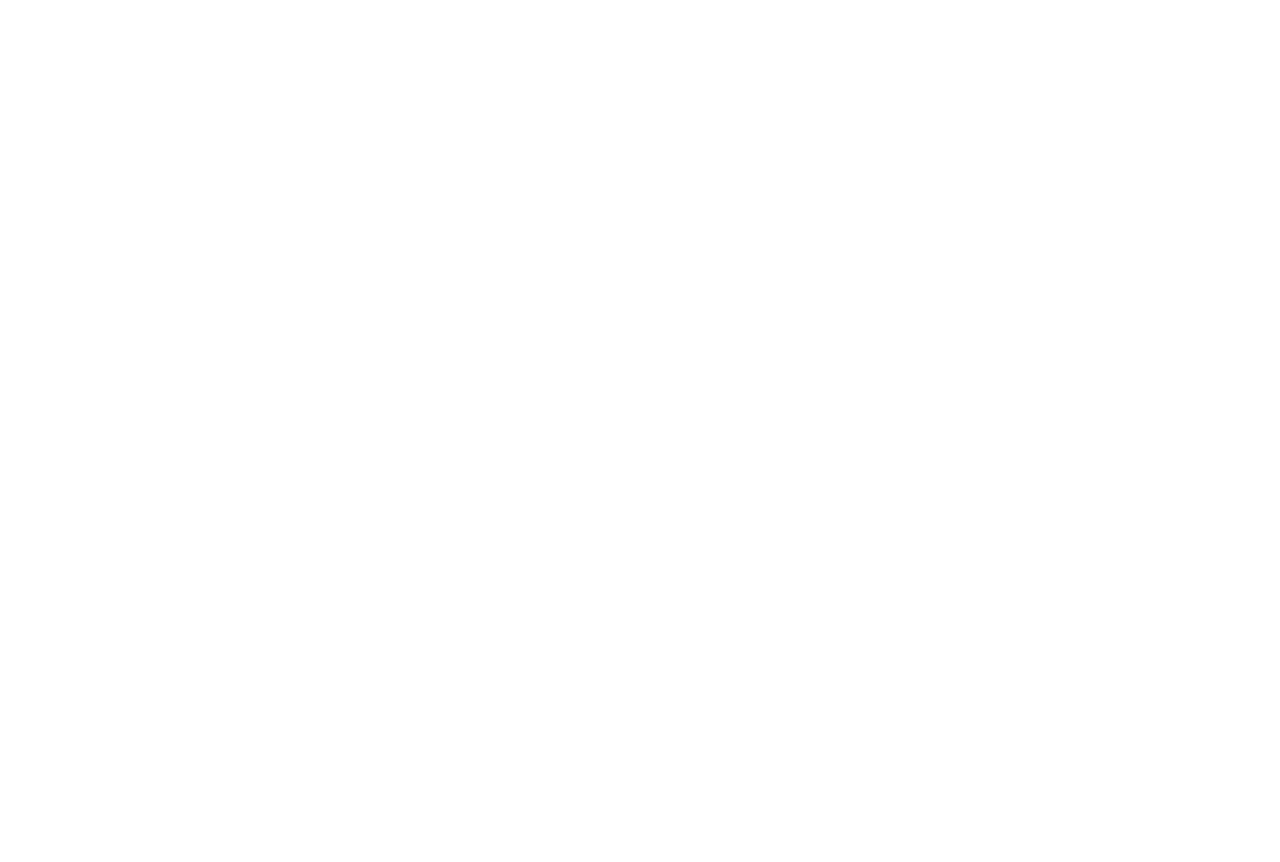
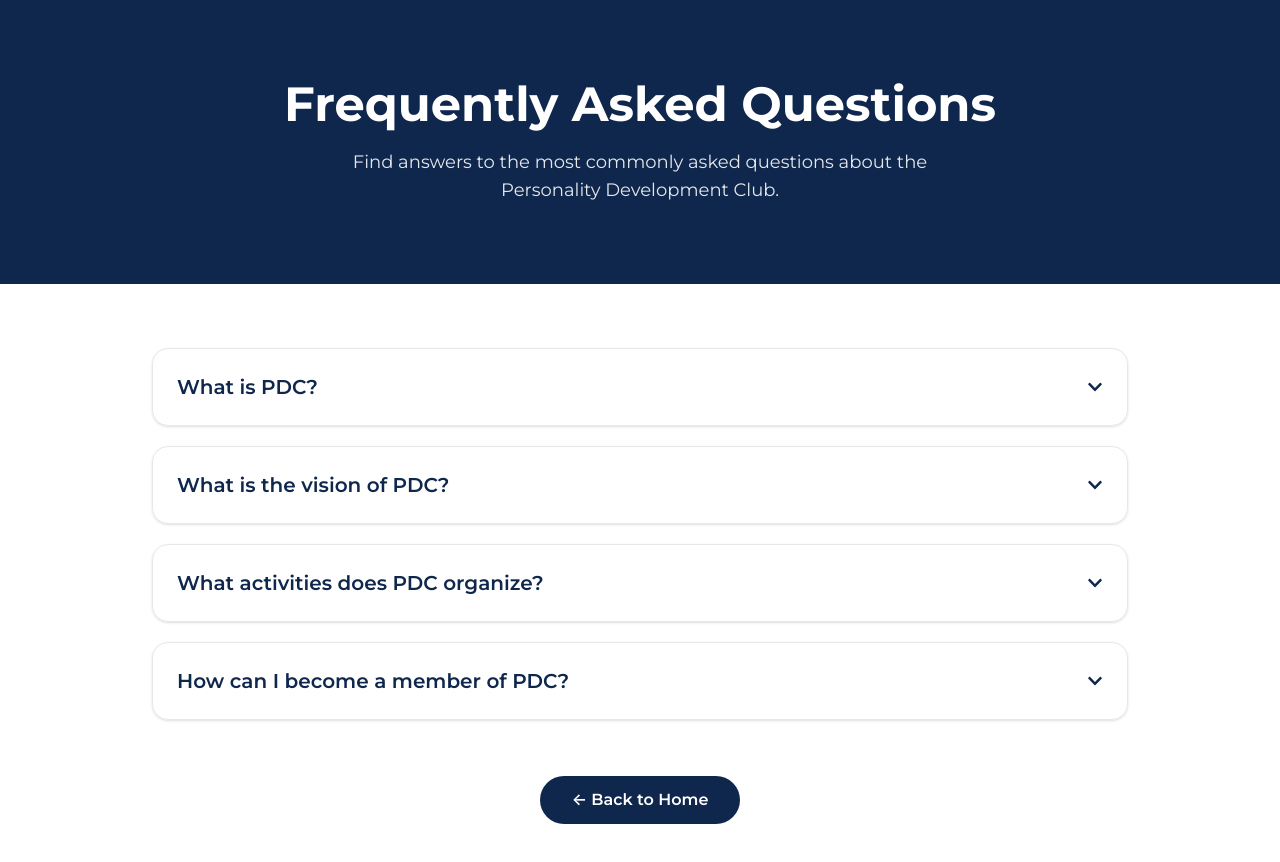
Before and after one commit to karan1828-ux/PDC-WEBSITE, a React (Vite) app in the folder Frontend/: page /faq in a window 1280 px wide. Before the commit this address had no page. Shown: the top 862 px of the page. Before the commit the page ends 800 px from the top, so only its background shows below. Built offline with nearby package versions, Linux system fonts and the light colour scheme.

Commit message:
Add FAQ page and update footer navigation

```diff
--- a/Frontend/package.json
+++ b/Frontend/package.json
@@ -14,6 +14,7 @@
     "framer-motion": "^12.40.0",
     "react": "^19.2.6",
     "react-dom": "^19.2.6",
+    "react-icons": "^5.7.0",
     "react-router-dom": "^7.18.1",
     "tailwindcss": "^4.3.2"
   },
--- a/Frontend/src/App.jsx
+++ b/Frontend/src/App.jsx
@@ -3,6 +3,7 @@ import Teams from "./pages/Teams";
 import Home from './pages/Home'
 import Leaderboard from './pages/Leaderboard'
 import Achievements from './pages/Achievements'
+import FAQ from "./pages/FAQ";
 
 function App() {
   return (
@@ -13,6 +14,7 @@ function App() {
           <Route path="/personality" element={<Leaderboard />} />
           <Route path="/teams" element={<Teams />} />
           <Route path="/achievements" element={<Achievements />} />
+            <Route path="/faq" element={<FAQ />} />
         </Routes>
       </div>
     </Router>
--- a/Frontend/src/components/Footer/Footer.jsx
+++ b/Frontend/src/components/Footer/Footer.jsx
@@ -1,75 +1,114 @@
+import { Link } from "react-router-dom";
+
 function Footer() {
+  const year = new Date().getFullYear();
+
   return (
     <footer className="relative bg-[#f8f9fa] border-t border-[#dee2e6] py-10 sm:py-14 px-5 sm:px-8 mt-auto">
       <div className="max-w-[1200px] mx-auto">
         <div className="grid grid-cols-1 md:grid-cols-2 lg:grid-cols-[1.4fr_0.8fr_1fr_1fr] gap-7 sm:gap-10">
+
           <div className="flex flex-col">
-            <h3 className="text-[0.85rem] font-bold tracking-wider text-[#0f274d] mb-4">ABOUT US</h3>
-            <p className="text-[0.82rem] text-[#495057] leading-relaxed mb-4">
+            <h3 className="text-[0.85rem] font-bold tracking-wider text-[#0f274d] mb-4">
+              ABOUT US
+            </h3>
+
+            <p className="text-[0.82rem] text-[#495057] leading-relaxed">
               Empowering personal and professional growth through holistic development and mentorship.
             </p>
-            <a href="#join" className="text-[0.82rem] font-semibold text-[#0f274d] underline underline-offset-4 hover:text-[#f0a04b] transition-colors">
-              JOIN US
-            </a>
           </div>
 
           <div className="flex flex-col">
-            <h3 className="text-[0.85rem] font-bold tracking-wider text-[#0f274d] mb-4">QUICK LINKS</h3>
+            <h3 className="text-[0.85rem] font-bold tracking-wider text-[#0f274d] mb-4">
+              QUICK LINKS
+            </h3>
+
             <ul className="flex flex-col gap-2">
-              <li><a href="#faq" className="text-[0.82rem] text-[#495057] hover:text-[#f0a04b] transition-colors">FAQ</a></li>
-              <li><a href="#contact" className="text-[0.82rem] text-[#495057] hover:text-[#f0a04b] transition-colors">Contact</a></li>
-              <li><a href="#team" className="text-[0.82rem] text-[#495057] hover:text-[#f0a04b] transition-colors">Team</a></li>
+              <li>
+                <Link
+  to="/faq"
+  className="text-[0.82rem] text-[#495057] hover:text-[#f0a04b] transition-colors"
+>
+  FAQ
+</Link>
+              </li>
+
+              <li>
+                <a
+                  href="#contact"
+                  className="text-[0.82rem] text-[#495057] hover:text-[#f0a04b] transition-colors"
+                >
+                  Contact
+                </a>
+              </li>
             </ul>
           </div>
 
           <div className="flex flex-col">
-            <h3 className="text-[0.85rem] font-bold tracking-wider text-[#0f274d] mb-4">CONTACT INFO</h3>
+            <h3 className="text-[0.85rem] font-bold tracking-wider text-[#0f274d] mb-4">
+              CONTACT INFO
+            </h3>
+
             <ul className="flex flex-col gap-3">
               <li className="flex items-center gap-2.5 text-[0.82rem] text-[#495057]">
                 <i className="fa-solid fa-location-dot w-4 text-center text-[#0f274d]"></i>
-                <span>Location, Parcarina</span>
+                <span>Dit University,Dehradun</span>
               </li>
+
               <li className="flex items-center gap-2.5 text-[0.82rem] text-[#495057]">
                 <i className="fa-solid fa-envelope w-4 text-center text-[#0f274d]"></i>
-                <a href="mailto:email@personalityny.com" className="hover:text-[#f0a04b] transition-colors">email@personalityny.com</a>
+                <a
+                  href="mailto:email@personalityny.com"
+                  className="hover:text-[#f0a04b]"
+                >
+                  email@personalityny.com
+                </a>
               </li>
+
               <li className="flex items-center gap-2.5 text-[0.82rem] text-[#495057]">
                 <i className="fa-solid fa-phone w-4 text-center text-[#0f274d]"></i>
-                <a href="tel:+19233234220" className="hover:text-[#f0a04b] transition-colors">+1 (923) 323-4220</a>
+                <a
+                  href="tel:+19233234220"
+                  className="hover:text-[#f0a04b]"
+                >
+                  +1 (923) 323-4220
+                </a>
               </li>
             </ul>
           </div>
 
           <div className="flex flex-col items-start lg:col-span-1 md:col-span-full md:flex-row md:flex-wrap md:items-center md:justify-between lg:flex-col lg:items-start lg:justify-start gap-4">
-            <div className="flex gap-3 mb-0 lg:mb-6">
-              <a href="#" className="flex items-center justify-center w-9 h-9 rounded-full bg-[#0f274d] text-white hover:bg-[#f0a04b] hover:-translate-y-0.5 transition-all" aria-label="Facebook">
+
+            <div className="flex gap-3">
+              <a href="#" className="flex items-center justify-center w-9 h-9 rounded-full bg-[#0f274d] text-white hover:bg-[#f0a04b] transition-all">
                 <i className="fa-brands fa-facebook-f text-sm"></i>
               </a>
-              <a href="#" className="flex items-center justify-center w-9 h-9 rounded-full bg-[#0f274d] text-white hover:bg-[#f0a04b] hover:-translate-y-0.5 transition-all" aria-label="Instagram">
+
+              <a href="#" className="flex items-center justify-center w-9 h-9 rounded-full bg-[#0f274d] text-white hover:bg-[#f0a04b] transition-all">
                 <i className="fa-brands fa-instagram text-sm"></i>
               </a>
-              <a href="#" className="flex items-center justify-center w-9 h-9 rounded-full bg-[#0f274d] text-white hover:bg-[#f0a04b] hover:-translate-y-0.5 transition-all" aria-label="LinkedIn">
+
+              <a href="#" className="flex items-center justify-center w-9 h-9 rounded-full bg-[#0f274d] text-white hover:bg-[#f0a04b] transition-all">
                 <i className="fa-brands fa-linkedin-in text-sm"></i>
               </a>
-              <a href="#" className="flex items-center justify-center w-9 h-9 rounded-full bg-[#0f274d] text-white hover:bg-[#f0a04b] hover:-translate-y-0.5 transition-all" aria-label="YouTube">
+
+              <a href="#" className="flex items-center justify-center w-9 h-9 rounded-full bg-[#0f274d] text-white hover:bg-[#f0a04b] transition-all">
                 <i className="fa-brands fa-youtube text-sm"></i>
               </a>
             </div>
+
             <p className="text-[0.72rem] text-[#868e96] leading-relaxed max-w-[220px]">
-              Copyright &copy; 2023 PERSONALITY<br />
+              Copyright &copy; {year} PERSONALITY
+              <br />
               DEVELOPMENT CLUB (PDC)
             </p>
+
           </div>
+
         </div>
       </div>
-
-      <span className="absolute bottom-6 right-8 text-[rgba(15,39,77,0.15)] pointer-events-none hidden sm:block" aria-hidden="true">
-        <svg width="24" height="24" viewBox="0 0 24 24" fill="currentColor">
-          <path d="M12 0L14.09 8.26L22 10L14.09 11.74L12 20L9.91 11.74L2 10L9.91 8.26L12 0Z" />
-        </svg>
-      </span>
     </footer>
-  )
+  );
 }
 
-export default Footer
+export default Footer;
--- /dev/null
+++ b/Frontend/src/pages/FAQ.jsx
@@ -0,0 +1,128 @@
+import { useState } from "react";
+import { FaChevronDown } from "react-icons/fa";
+import { Link } from "react-router-dom";
+
+const faqs = [
+  {
+    question: "What is PDC?",
+    answer:
+      "The Personality Development Club (PDC) is a student-led organization dedicated to helping students enhance their communication, leadership, teamwork, confidence, and overall personality through workshops, competitions, events, and interactive learning experiences.",
+  },
+  {
+    question: "What is the vision of PDC?",
+    answer:
+      "The vision of PDC is to empower students with the confidence, skills, and mindset required to excel in academics, careers, and life by fostering leadership, creativity, continuous learning, and holistic personal growth.",
+  },
+  {
+    question: "What activities does PDC organize?",
+    answer:
+      "PDC organizes personality development workshops, public speaking sessions, guest lectures, leadership programs, group discussions, competitions, networking events, and various interactive activities that help students grow personally and professionally.",
+  },
+  {
+    question: "How can I become a member of PDC?",
+    answer:
+      "Students can become a member of the Personality Development Club by participating in the club's recruitment or registration process announced through the official PDC website and social media platforms.",
+  },
+];
+
+function FAQ() {
+  const [active, setActive] = useState(null);
+
+  const toggle = (index) => {
+    setActive(active === index ? null : index);
+  };
+
+  return (
+    <div className="min-h-screen bg-white">
+
+      {/* Hero Section */}
+      <div className="bg-[#0f274d] py-20 px-6 text-center">
+
+        <h1 className="text-white text-4xl md:text-5xl font-bold">
+          Frequently Asked Questions
+        </h1>
+
+        <p className="text-gray-200 mt-5 max-w-2xl mx-auto text-lg">
+          Find answers to the most commonly asked questions about the
+          Personality Development Club.
+        </p>
+
+      </div>
+
+      {/* FAQ Cards */}
+      <div className="max-w-5xl mx-auto px-6 py-16">
+
+        <div className="space-y-5">
+
+          {faqs.map((faq, index) => (
+
+            <div
+              key={index}
+              className="border border-gray-200 rounded-2xl overflow-hidden shadow-sm hover:shadow-lg transition duration-300"
+            >
+
+              <button
+                onClick={() => toggle(index)}
+                className="w-full flex justify-between items-center p-6 text-left"
+              >
+
+                <span className="text-[#0f274d] text-xl font-semibold">
+                  {faq.question}
+                </span>
+
+                <FaChevronDown
+                  className={`transition-transform duration-300 ${
+                    active === index
+                      ? "rotate-180 text-[#f0a04b]"
+                      : "text-[#0f274d]"
+                  }`}
+                />
+
+              </button>
+
+              <div
+                className={`grid transition-all duration-300 ${
+                  active === index
+                    ? "grid-rows-[1fr]"
+                    : "grid-rows-[0fr]"
+                }`}
+              >
+
+                <div className="overflow-hidden">
+
+                  <p className="px-6 pb-6 text-[#495057] leading-8">
+
+                    {faq.answer}
+
+                  </p>
+
+                </div>
+
+              </div>
+
+            </div>
+
+          ))}
+
+        </div>
+
+        {/* Back Button */}
+
+        <div className="text-center mt-14">
+
+          <Link
+            to="/"
+            className="inline-block bg-[#0f274d] text-white px-8 py-3 rounded-full font-semibold hover:bg-[#f0a04b] transition duration-300"
+          >
+            ← Back to Home
+          </Link>
+
+        </div>
+
+      </div>
+
+    </div>
+  );
+}
+
+export default FAQ;
```
Also changed, not shown: 1 other file (tests, documents, lock files or other folders).
